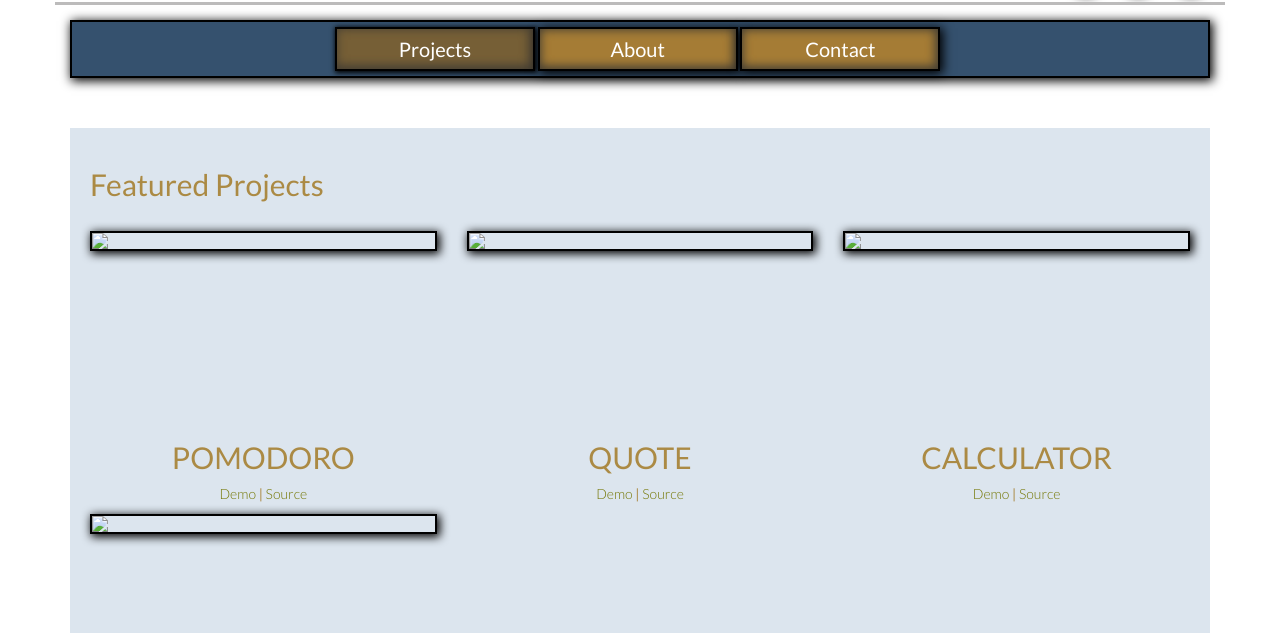
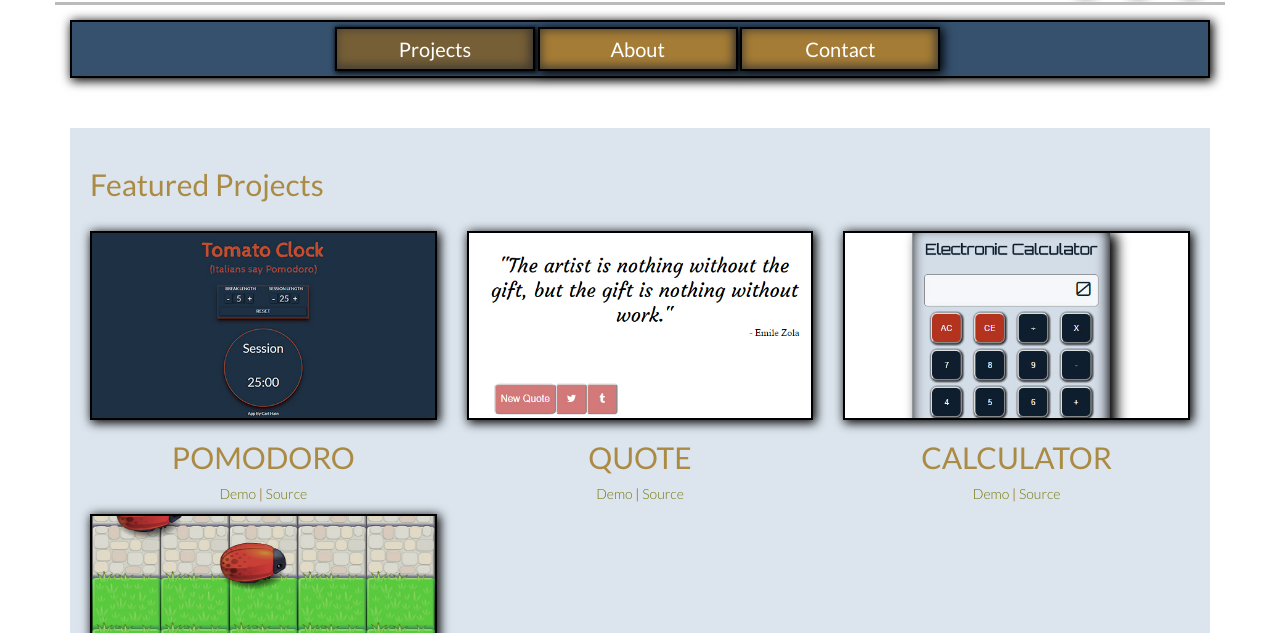
Before and after one commit to crhwebdev/crhwebdev.github.io, a plain HTML site: page index.html in a window 1280 px wide. Shown: the part 167-800 px from the top of the page. Drawn offline with Linux system fonts and the light colour scheme.

Commit message:
Add project images

```diff
--- a/index.html
+++ b/index.html
@@ -72,7 +72,7 @@
                       <div class="flip-container">
   	                    <div class="flipper">
                       		<div class="front">
-                      			<img src="./bootstrap-prestructure_files/555x300" class="img-responsive img-shadowed flipcard">
+                      			<img src="./images/pomodoro.jpg" class="img-responsive img-shadowed flipcard">
                       		</div>
                       		<div class="back img-shadowed flipcard">
                       			<p>This is a simple pomodoro clock written in HTML/SCSS, JavaScript, and jQuery.  More stuff to fill out the card and see how the text formats.</p>
@@ -87,7 +87,7 @@
                       <div class="flip-container">
   	                    <div class="flipper">
                       		<div class="front">
-                      			<img src="./bootstrap-prestructure_files/555x300" class="img-responsive img-shadowed flipcard">
+                      			<img src="./images/quote.jpg" class="img-responsive img-shadowed flipcard">
                       		</div>
                       		<div class="back img-shadowed flipcard">
                       			<p>This project uses HTML/CSS, JavaScript, jQuery, and AJAX calls.</p>
@@ -102,7 +102,7 @@
                       <div class="flip-container">
   	                    <div class="flipper">
                       		<div class="front">
-                      			<img src="./bootstrap-prestructure_files/555x300" class="img-responsive img-shadowed flipcard">
+                      			<img src="./images/calculator.jpg" class="img-responsive img-shadowed flipcard">
                       		</div>
                       		<div class="back img-shadowed flipcard">
                       			<p>I built this calculator using Javascript, jQuery, and HTML/CSS.</p>
@@ -120,7 +120,7 @@
                       <div class="flip-container">
   	                    <div class="flipper">
                       		<div class="front">
-                      			<img src="./bootstrap-prestructure_files/555x300" class="img-responsive img-shadowed flipcard">
+                      			<img src="./images/frogger.jpg" class="img-responsive img-shadowed flipcard">
                       		</div>
                       		<div class="back img-shadowed flipcard">
                       			<p>A classic arcade game of frogger made with html5 canvas and javascript. Based on engine provided by Udacity.</p>
```
Also changed, not shown: images/calculator.jpg (added), images/frogger.jpg (added), images/pomodoro.jpg (added), images/quote.jpg (added), 1 other file.
